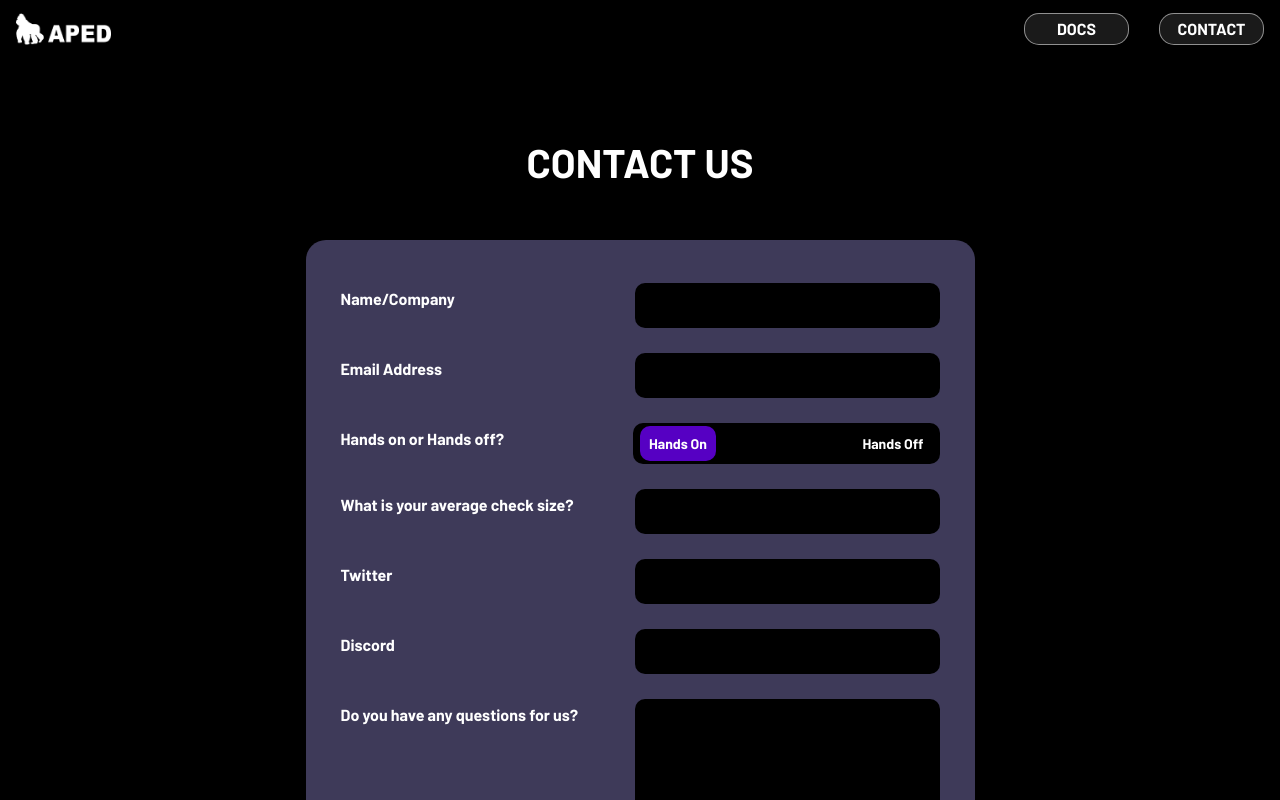
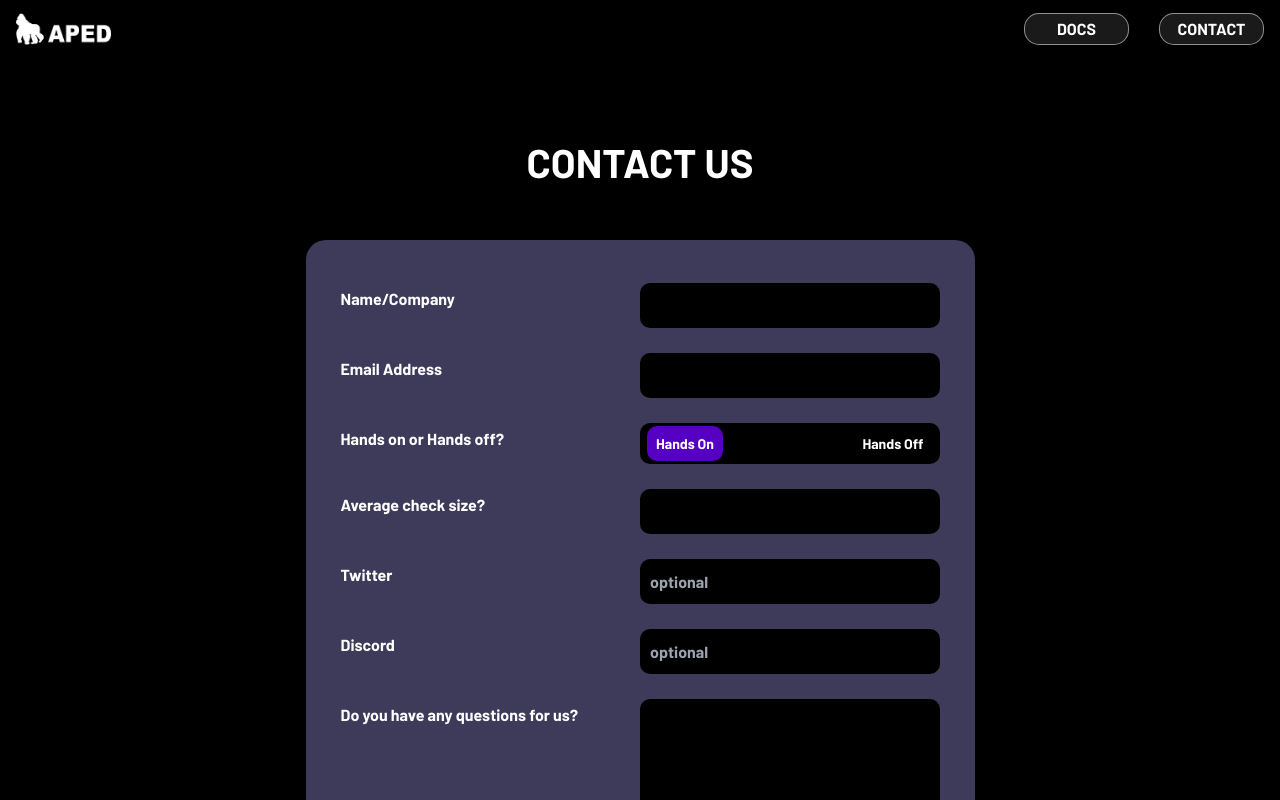
Before and after one commit to razhzq/seisunfrontend, a React (Create React App) app: page /contacts in a window 1280 px wide. Both pictures are taken after a click on the button "Investor". Shown: the top 800 px of the page. Built offline with nearby package versions, Linux system fonts and the light colour scheme.

Commit message:
complete contact api

```diff
--- a/package.json
+++ b/package.json
@@ -4,6 +4,7 @@
   "private": true,
   "dependencies": {
     "@fontsource/barlow": "^5.0.2",
+    "@hookform/resolvers": "^3.1.1",
     "@nivo/stream": "^0.83.0",
     "@testing-library/jest-dom": "^5.16.5",
     "@testing-library/react": "^13.4.0",
@@ -15,12 +16,14 @@
     "react-device-detect": "^2.2.3",
     "react-dom": "^18.2.0",
     "react-hook-form": "^7.44.3",
+    "react-notifications": "^1.7.4",
     "react-router-dom": "^6.12.1",
     "react-scripts": "5.0.1",
     "react-slick": "^0.29.0",
     "react-sticky": "^6.0.3",
     "slick-carousel": "^1.8.1",
-    "web-vitals": "^2.1.4"
+    "web-vitals": "^2.1.4",
+    "yup": "^1.2.0"
   },
   "scripts": {
     "start": "react-scripts start",
--- a/src/App.css
+++ b/src/App.css
@@ -97,6 +97,10 @@
   width: fit-content !important;
 }
 
+.notification-container {
+  top: 50px !important;
+}
+
 @media only screen and (max-width: 640px) {
   .overlay {
     position:sticky;
--- a/src/App.js
+++ b/src/App.js
@@ -1,6 +1,6 @@
 import HeaderNav from './components/HeaderNav';
 import Home from './Home';
-import Contact from './Contact';
+import Contact from './views/ContactView';
 import { BrowserRouter, Routes, Route } from "react-router-dom";
 
 import './App.css';
@@ -14,7 +14,7 @@ import "@fontsource/barlow/900-italic.css";
 import "slick-carousel/slick/slick.css";
 import "slick-carousel/slick/slick-theme.css";
 import { StickyContainer, Sticky } from 'react-sticky';
-import FooterView from './views/FooterView';
+import Footer from './Footer';
 
 function App() {
 
@@ -30,7 +30,7 @@ function App() {
           </Routes>
         </BrowserRouter>
 
-        <FooterView></FooterView>
+        <Footer></Footer>
       </div>
   );
 }
--- a/src/Contact.js
+++ /dev/null
@@ -1,15 +0,0 @@
-import React from 'react';
-import FooterView from './views/FooterView';
-import ContactView from './views/ContactView';
-
-const Contact = () => {
-    return (
-			<div className='bg-black'>
-				<section>
-					<ContactView></ContactView>
-				</section>
-			</div>
-    )
-}
-
-export default Contact;
--- a/src/views/ContactView.js
+++ b/src/views/ContactView.js
@@ -1,40 +1,90 @@
 import React, { useState, useEffect } from 'react';
 import { useForm } from 'react-hook-form';
+import { yupResolver } from '@hookform/resolvers/yup';
+import * as yup from "yup";
+import axios from 'axios';
+import {
+  NotificationContainer,
+  NotificationManager,
+} from 'react-notifications';
+import 'react-notifications/lib/notifications.css';
+
+const REACT_APP_GOOGLE_SHEET_URL='https://sheet.best/api/sheets/8be6eed0-27b6-4fc7-9363-2014751ab498';
 
 const ContactView = () => {
 
 	const [ mode, setMode ] = useState(0);
 	const [ handFlag, setHandFlag ] = useState(true);
-	const [ name, setName ] = useState('');
-	const [ email, setEmail ] = useState('');
-	const [ checkSize, setCheckSize ] = useState('');
-	const [ twitter, setTwitter ] = useState('');
-	const [ discord, setDiscord ] = useState('');
-	const [ question, setQuestion ] = useState('');
-	const [ role, setRole ] = useState('');
-	const [ github, setGitHub ] = useState('');
 
-	const {
-    register,
-    setValue,
-    handleSubmit,
-    reset,
-    getValues,
-    formState: { errors },
-  } = useForm();
+	const schema1 = yup.object().shape({
+		name: yup.string().required('Name/Country is required.'),
+		email: yup.string().email('Enter a valid email.').required('Email is required.'),
+		question: yup.string().required('Question is required.'),
+		averageSize: yup.number().required('Check size is required.').typeError('Check size must be a number.'),
+	}).required();
 
-	const onSubmit = (data) => {
+	const schema2 = yup.object().shape({
+		name: yup.string().required('Name/Country is required.'),
+		email: yup.string().email('Enter a valid email.').required('Email is required.'),
+		desiredRole: yup.string().required('Desired role is required.'),
+		content: yup.string().required('Question is required.'),
+	}).required();
 
+	const { register: register1, handleSubmit: handleSubmit1, reset: reset1, formState: { errors: errors1 } } = useForm({
+    resolver: yupResolver(schema1)
+  });
+
+	const { register: register2, handleSubmit: handleSubmit2, reset: reset2, formState: { errors: errors2 }} = useForm({
+    resolver: yupResolver(schema2)
+  });
+
+	const onSubmit1 = async (data) => {
+
+		data.handsStatus = handFlag ? 'on': 'off';
+		try {
+			await new Promise((resolve) => setTimeout(resolve, 500));
+			axios.post(REACT_APP_GOOGLE_SHEET_URL, data).then((response) => {
+				const { status } = response;
+				if (status === 200) {
+					reset1();
+					NotificationManager.success('Submitted Successfully', '', 1000);
+				}
+			}).catch(err => {
+				NotificationManager.error('Failed!', '', 1000);
+			});
+		} catch (error) {
+			NotificationManager.error('Failed!', '', 1000);
+		}
+	}
+
+	const onSubmit2 = async (data) => {
+		try {
+			await new Promise((resolve) => setTimeout(resolve, 500));
+			axios.post(REACT_APP_GOOGLE_SHEET_URL, data).then((response) => {
+				const { status } = response;
+				if (status === 200) {
+					reset2();
+					NotificationManager.success('Submitted Successfully', '', 1000);
+				}
+			})
+			.catch(err => {
+				NotificationManager.error('Failed!', '', 1000);
+			});
+		} catch (error) {
+			NotificationManager.error('Failed!', '', 1000);
+		}
 	}
 
 	const goBack = () => {
 		setHandFlag(true);
-		reset();
+		reset2();
+		reset1();
 		setMode(0);
 	}
 
 	return (
-		<div className='container mx-auto py-[100px] md:py-[138px] px-[20px]'>
+		<div className='container mx-auto py-[100px] md:py-[138px] px-[20px] overflow-hidden'>
+			<NotificationContainer />
 			{mode == 0 &&
 				<p className='font-bold text-[40px] leading-[48px] uppercase text-white mb-[166px] hidden md:block'>Contact Us</p>
 			}
@@ -47,102 +97,137 @@ const ContactView = () => {
 				mode == 0 ? (
 					<div>
 						<div className='flex flex-col md:flex-row  gap-y-[66px]'>
-							<input type="button" value="Investor" className='w-[335px] mx-auto py-[74px] py-[132px] px-[103px] bg-[#3E3A59] text-white rounded text-[32px] font-bold leading-[39px] rounded-[20px] cursor-pointer' onClick={() => setMode(1)}></input>
+							<input type="button" value="Investor" className='w-[335px] mx-auto py-[74px] md:py-[132px] px-[103px] bg-[#3E3A59] text-white rounded text-[32px] font-bold leading-[39px] rounded-[20px] cursor-pointer' onClick={() => setMode(1)}></input>
 							<input type="button" value="Contributor" className='w-[335px] mx-auto py-[74px] md:py-[132px] px-[103px] bg-[#3E3A59] text-white rounded text-[32px] font-bold leading-[39px] rounded-[20px] cursor-pointer' onClick={() => setMode(2)}></input>
 						</div>
 					</div>
 				) : mode ==1 ?
 				(
-					<form onSubmit={handleSubmit(onSubmit)}>
+					<form onSubmit={handleSubmit1(onSubmit1)}>
 						<div className='text-white bg-[#3E3A59] max-w-[669px] px-[10px] md:px-[35px] pt-[43px] pb-[20px] md:pb-[37px]  rounded-[20px] mx-auto mt-[54px]'>
 							<div className='flex w-full'>
 								<p className='text-left text-[16px] leading-[31px] font-bold flex-1'>Name/Company</p>
-								<input type="text" className='font-bold text-[16px] flex-1 leading-[31px] py-[7px] rounded-[10px] text-white bg-black pl-[10px] border-0' {...register('name')}></input>
+								<div className="flex-1 text-left">
+									<input type="text" className='font-bold text-[16px] w-full leading-[31px] py-[7px] rounded-[10px] 	text-white bg-black pl-[10px] border-0' {...register1('name')}></input>
+									{errors1.name && <div className='text-[#FF3344] font-bold pl-[20px]'>{errors1.name.message}</div>}
+								</div>
 							</div>
 
 							<div className='flex w-full mt-[25px]'>
 								<p className='text-left text-[16px] leading-[31px] font-bold flex-1'>Email Address</p>
-								<input type="email" className='font-bold text-[16px] flex-1 leading-[31px] py-[7px] rounded-[10px] text-white bg-black pl-[10px] border-0' required {...register('email')}></input>
+								<div className="flex-1 text-left">
+									<input type="text" className='font-bold text-[16px] w-full leading-[31px] py-[7px] rounded-[10px] text-white bg-black pl-[10px] border-0' {...register1('email')}></input>
+									{errors1.email && <div className='text-[#FF3344] font-bold pl-[20px]'>{errors1.email.message}</div>}
+								</div>
 							</div>
 
 							<div className='flex w-full mt-[25px]'>
 								<p className='text-left text-[16px] leading-[31px] font-bold flex-1'>Hands on or Hands off?</p>
-
-								<label for="Toggle3" className="flex-1 inline-flex justify-between py-[3px] px-[7px] bg-black rounded-[10px]">
-									<input id="Toggle3" type="checkbox" className="hidden peer"/>
-									<span className={`cursor-pointer text-[14px] leading-[17px] text-white font-bold p-[9px] rounded-[10px] ${handFlag ? 'bg-[#5600C3]': '' }`} onClick={() => setHandFlag(true)}>Hands On</span>
-									<span className={`cursor-pointer text-[14px] leading-[17px] text-white font-bold p-[9px] rounded-[10px] ${!handFlag ? 'bg-[#5600C3]': '' }`} onClick={() => setHandFlag(false)}>Hands Off</span>
-								</label>
+								<div className="flex-1 text-left">
+									<label htmlFor="Toggle3" className="w-full inline-flex justify-between py-[3px] px-[7px] bg-black rounded-[10px]">
+										<input id="Toggle3" type="checkbox" className="hidden peer" {...register1('handsStatus')} defaultChecked={true}/>
+										<span className={`cursor-pointer text-[14px] leading-[17px] text-white font-bold p-[9px] rounded-[10px] ${handFlag ? 'bg-[#5600C3]': '' }`} onClick={() => setHandFlag(true)}>Hands On</span>
+										<span className={`cursor-pointer text-[14px] leading-[17px] text-white font-bold p-[9px] rounded-[10px] ${!handFlag ? 'bg-[#5600C3]': '' }`} onClick={() => setHandFlag(false)}>Hands Off</span>
+									</label>
+								</div>
 							</div>
 
 							<div className='flex w-full mt-[25px]'>
-								<p className='text-left text-[16px] leading-[31px] font-bold flex-1'>What is your average check size?</p>
-								<input type="text" className='font-bold text-[16px] flex-1 leading-[31px] py-[7px] rounded-[10px] text-white bg-black pl-[10px] border-0' {...register('checkSize')}></input>
+								<p className='text-left text-[16px] leading-[31px] font-bold flex-1'>Average check size?</p>
+								<div className="flex-1 text-left">
+									<input type="text" className='font-bold text-[16px] w-full leading-[31px] py-[7px] rounded-[10px] text-white bg-black pl-[10px] border-0' {...register1('averageSize')}></input>
+									{errors1.averageSize && <div className='text-[#FF3344] font-bold pl-[20px]'>{errors1.averageSize.message}</div>}
+								</div>
 							</div>
 
 							<div className='flex w-full mt-[25px]'>
 								<p className='text-left text-[16px] leading-[31px] font-bold flex-1'>Twitter</p>
-								<input type="text" className='font-bold text-[16px] flex-1 leading-[31px] py-[7px] rounded-[10px] text-white bg-black pl-[10px] border-0' optional {...register('twitter')}></input>
+								<div className="flex-1 text-left">
+								<input type="text" className='font-bold text-[16px] w-full leading-[31px] py-[7px] rounded-[10px] text-white bg-black pl-[10px] border-0' {...register1('twitter')} placeholder='optional'></input>
+								</div>
 							</div>
 
 							<div className='flex w-full mt-[25px]'>
 								<p className='text-left text-[16px] leading-[31px] font-bold flex-1'>Discord</p>
-								<input type="text" className='font-bold text-[16px] flex-1 leading-[31px] py-[7px] rounded-[10px] text-white bg-black pl-[10px] border-0' optional {...register('discord')}></input>
+								<div className="flex-1 text-left">
+									<input type="text" className='font-bold text-[16px] w-full leading-[31px] py-[7px] rounded-[10px] text-white bg-black pl-[10px] border-0' {...register1('discord')} placeholder='optional'></input>
+								</div>
 							</div>
 
 							<div className='flex w-full mt-[25px]'>
 								<p className='text-left text-[16px] leading-[31px] font-bold flex-1'>Do you have any questions for us?</p>
-								<textarea type="text" className='h-[160px] font-bold text-[16px] flex-1 leading-[31px] py-[7px] rounded-[10px] text-white bg-black pl-[10px] border-0' required {...register('question')}></textarea>
+								<div className="flex-1 text-left">
+									<textarea type="text" className='h-[160px] font-bold text-[16px] w-full leading-[31px] py-[7px] rounded-[10px] text-white bg-black pl-[10px] border-0' {...register1('question')}></textarea>
+									{errors1.question && <div className='text-[#FF3344] font-bold pl-[20px]'>{errors1.question.message}</div>}
+								</div>
 							</div>
 
 							<div className='flex w-full mt-[32px] md:mt-[41px] justify-between'>
 								<input className="text-[14px] font-bold leading-[17px] w-[111px] h-[37px] bg-[#005AC3] rounded-[10px] cursor-pointer" type="button" value="Back" onClick={() => goBack()}></input>
-								<input className="text-[14px] font-bold leading-[17px] w-[111px] h-[37px] bg-[#5600C3] rounded-[10px] cursor-pointer" type="button" value="Submit" onClick={handleSubmit(onSubmit)}></input>
+								<input className="text-[14px] font-bold leading-[17px] w-[111px] h-[37px] bg-[#5600C3] rounded-[10px] cursor-pointer" type="submit" value="Submit"></input>
 							</div>
 						</div>
 					</form>
 				) : (
-					<form onSubmit={handleSubmit(onSubmit)}>
+					<form onSubmit={handleSubmit2(onSubmit2)}>
 						<div className='text-white bg-[#3E3A59] max-w-[669px] px-[10px] md:px-[35px] pt-[43px] pb-[20px] md:pb-[37px] rounded-[20px] mx-auto mt-[54px]'>
 
 							<div className='flex w-full'>
 								<p className='text-left text-[16px] leading-[31px] font-bold flex-1'>Name/Company</p>
-								<input type="text" className='font-bold text-[16px] flex-1 leading-[31px] py-[7px] rounded-[10px] text-white bg-black pl-[10px] border-0' ></input>
+								<div className="flex-1 text-left">
+									<input type="text" className='w-full font-bold text-[16px] leading-[31px] py-[7px] rounded-[10px] text-white bg-black pl-[10px] border-0' {...register2('name')}></input>
+									{errors2.name && <div className='text-[#FF3344] font-bold pl-[20px]'>{errors2.name.message}</div>}
+								</div>
 							</div>
 
 							<div className='flex w-full mt-[25px]'>
 								<p className='text-left text-[16px] leading-[31px] font-bold flex-1'>Email Address</p>
-								<input type="email" className='font-bold text-[16px] flex-1 leading-[31px] py-[7px] rounded-[10px] text-white bg-black pl-[10px] border-0' required {...register('email')}></input>
+								<div className="flex-1 text-left">
+									<input type="text" className='font-bold text-[16px] w-full leading-[31px] py-[7px] rounded-[10px] text-white bg-black pl-[10px] border-0' {...register2('email')}></input>
+									{errors2.email && <div className='text-[#FF3344] font-bold pl-[20px]'>{errors2.email.message}</div>}
+								</div>
 							</div>
 
 							<div className='flex w-full mt-[25px]'>
 								<p className='text-left text-[16px] leading-[31px] font-bold flex-1'>Desired role</p>
-								<input type="text" className='font-bold text-[16px] flex-1 leading-[31px] py-[7px] rounded-[10px] text-white bg-black pl-[10px] border-0' {...register('role')} required></input>
+								<div className="flex-1 text-left">
+									<input type="text" className='font-bold text-[16px] w-full leading-[31px] py-[7px] rounded-[10px] text-white bg-black pl-[10px] border-0' {...register2('desiredRole')}></input>
+									{errors2.desiredRole && <div className='text-[#FF3344] font-bold pl-[20px]'>{errors2.desiredRole.message}</div>}
+								</div>
 							</div>
 
 							<div className='flex w-full mt-[25px]'>
 								<p className='text-left text-[16px] leading-[31px] font-bold flex-1'>Github</p>
-								<input type="text" className='font-bold text-[16px] flex-1 leading-[31px] py-[7px] rounded-[10px] text-white bg-black pl-[10px] border-0' optional {...register('github')}></input>
+								<div className="flex-1 text-left">
+									<input type="text" className='font-bold text-[16px] w-full leading-[31px] py-[7px] rounded-[10px] text-white bg-black pl-[10px] border-0' {...register2('github')} placeholder='optional'></input>
+								</div>
 							</div>
 
 							<div className='flex w-full mt-[25px]'>
 								<p className='text-left text-[16px] leading-[31px] font-bold flex-1'>Twitter</p>
-								<input type="text" className='font-bold text-[16px] flex-1 leading-[31px] py-[7px] rounded-[10px] text-white bg-black pl-[10px] border-0' optional {...register('twitter')}></input>
+								<div className="flex-1 text-left">
+									<input type="text" className='font-bold text-[16px] w-full leading-[31px] py-[7px] rounded-[10px] text-white bg-black pl-[10px] border-0' {...register2('twitter')} placeholder='optional'></input>
+								</div>
 							</div>
 
 							<div className='flex w-full mt-[25px]'>
 								<p className='text-left text-[16px] leading-[31px] font-bold flex-1'>Discord</p>
-								<input type="text" className='font-bold text-[16px] flex-1 leading-[31px] py-[7px] rounded-[10px] text-white bg-black pl-[10px] border-0' optional {...register('discord')}></input>
+								<div className="flex-1 text-left">
+									<input type="text" className='font-bold text-[16px] w-full leading-[31px] py-[7px] rounded-[10px] text-white bg-black pl-[10px] border-0' {...register2('discord')} placeholder='optional'></input>
+								</div>
 							</div>
 
 							<div className='flex w-full mt-[25px]'>
 								<p className='text-left text-[16px] leading-[31px] font-bold flex-1'>Do you have any questions for us?</p>
-								<textarea type="text" className='h-[160px] font-bold text-[16px] flex-1 leading-[31px] py-[7px] rounded-[10px] text-white bg-black pl-[10px] border-0' required {...register('question')}></textarea>
+								<div className="flex-1 text-left">
+									<textarea type="text" className='h-[160px] font-bold text-[16px] w-full leading-[31px] py-[7px] rounded-[10px] text-white bg-black pl-[10px] border-0' {...register2('content')}></textarea>
+									{errors2.content && <div className='text-[#FF3344] font-bold pl-[20px]'>{errors2.content.message}</div>}
+								</div>
 							</div>
 
 							<div className='flex w-full mt-[32px] md:mt-[41px] justify-between'>
 								<input className="text-[14px] font-bold leading-[17px] w-[111px] h-[37px] bg-[#005AC3] rounded-[10px] cursor-pointer" type="button" value="Back" onClick={() => goBack()}></input>
-								<input className="text-[14px] font-bold leading-[17px] w-[111px] h-[37px] bg-[#5600C3] rounded-[10px] cursor-pointer" type="button" value="Submit" onClick={handleSubmit(onSubmit)}></input>
+								<input className="text-[14px] font-bold leading-[17px] w-[111px] h-[37px] bg-[#5600C3] rounded-[10px] cursor-pointer" type="submit" value="Submit"></input>
 							</div>
 						</div>
 					</form>
```
Also changed, not shown: src/Footer.js (renamed from src/views/FooterView.js, +8 -8 lines), 1 other file (tests, documents, lock files or other folders).
